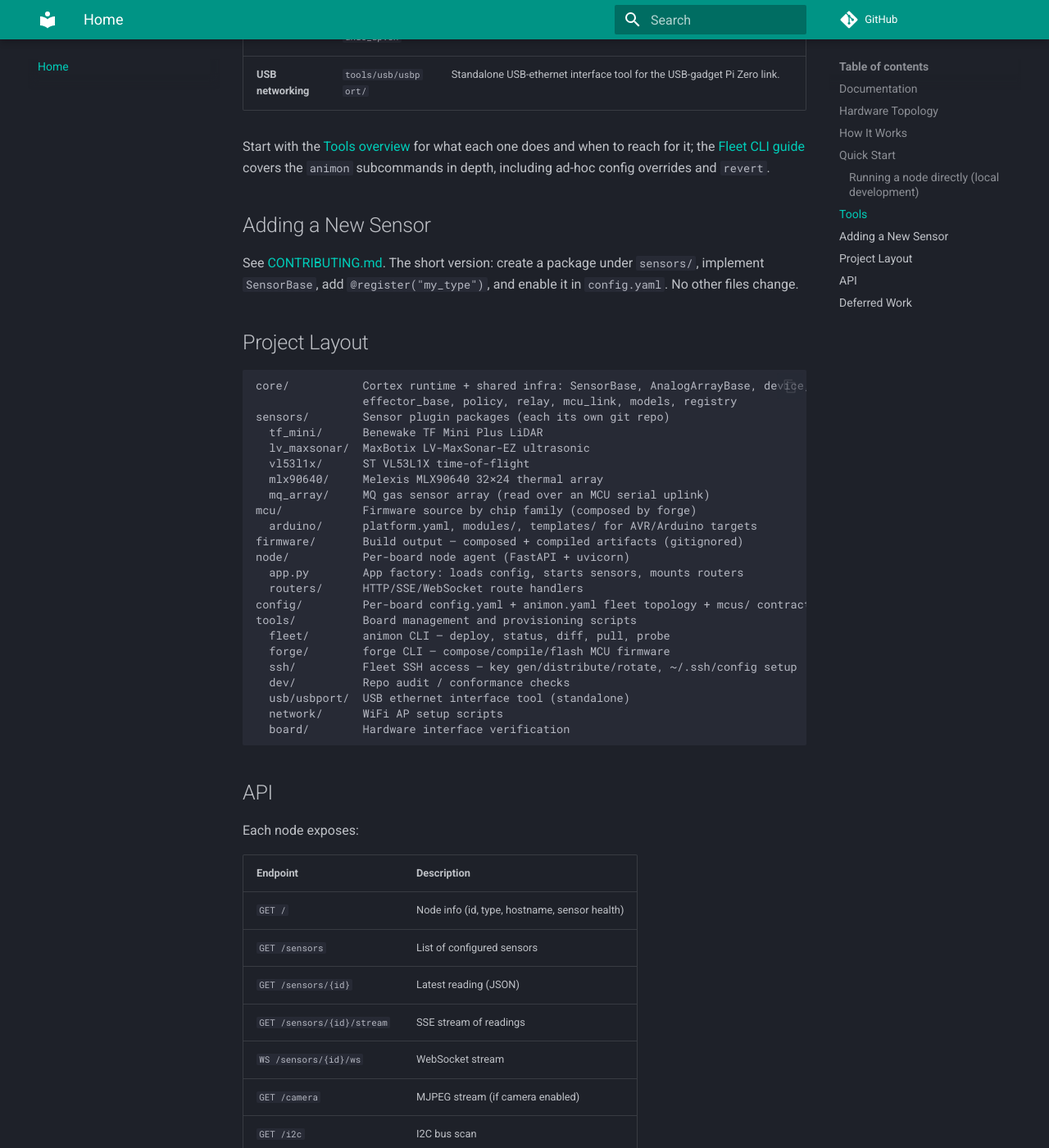
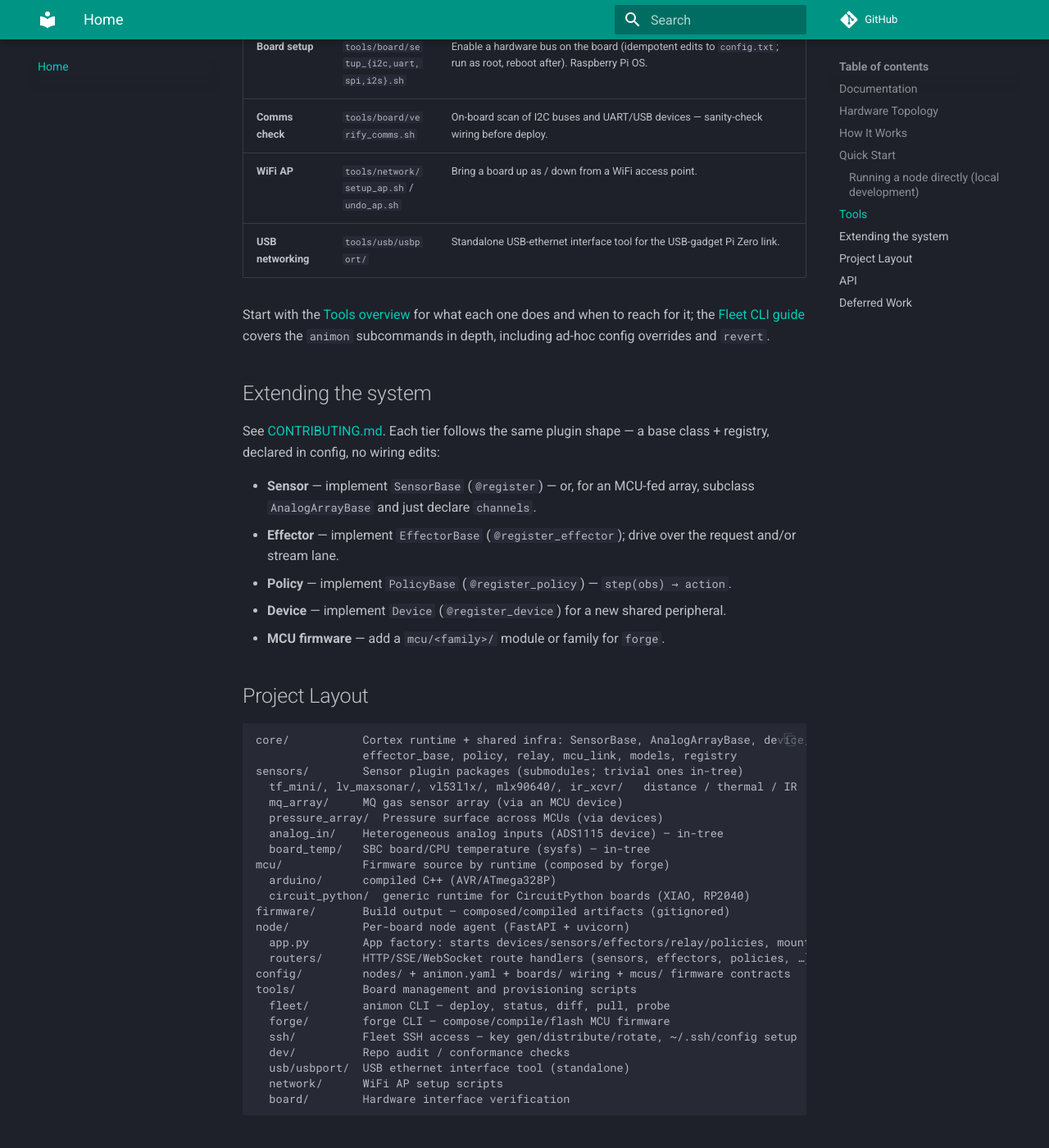
Before and after one commit to kespinoza5/animontics, an MkDocs documentation site: the page built from docs/index.md, in a window 1280 px wide and 1400 px high, scrolled down 3506 px. Shown: the whole window at 82% size. Built offline with MkDocs 1.6.1 and Material for MkDocs 9.7.7, drawn with Linux system fonts in a browser that asks for light colours; comment, search, counter and statistics services are not loaded; some of the changed text lies outside the part shown.

Commit message:
docs(readme): reframe top-level README for the efferent/cortex design
The README still read as "distributed sensor infrastructure". Bring it in line
with the nervous-system model (it's also the docs landing page via docs/index.md):

- Tagline + How It Works: each node is a cortex — senses, acts via effectors,
  runs policies through the relay; devices reach hardware; forge composes MCU
  firmware. Note the board-config devices/effectors/policies sections and
  config/mcus; link docs/cortex.md + docs/forge.md.
- "Extending the system": the five plugin tiers (sensor/effector/policy/device/
  firmware), each a base + registry.
- Project Layout: pressure_array/analog_in/board_temp, mcu/circuit_python,
  lifespan tiers; API table adds /effectors, /policies, /sensors/{id}/frames.
- node/README: restore the /sensors/{id}/ws endpoint alongside /frames.

Docs build clean (pre-existing network.md 404 aside).

Co-Authored-By: Claude Opus 4.8 <noreply@anthropic.com>

````diff
--- a/README.md
+++ b/README.md
@@ -1,6 +1,13 @@
 # Animontics
 
-Distributed sensor infrastructure for an embodied AI system. Each compute node runs a lightweight HTTP server exposing its local sensors. The system spans Linux SBCs connected over Gigabit Ethernet, a USB-networked Pi Zero 2W, and a cluster of CircuitPython/MicroPython microcontrollers on a USB hub.
+A distributed **nervous system** for an embodied AI. Each compute node is a
+*cortex*: it **senses** the world (afferent), **acts** on it through **effectors**
+(efferent — motion, light, sound), and runs local **control loops** (policies),
+all over a lightweight HTTP server. Sensors and effectors reach hardware through
+**devices** (shared peripherals); the microcontrollers behind them run firmware
+**composed by `forge`**. The system spans Linux SBCs over Gigabit Ethernet, a
+USB-networked Pi Zero 2W, and a cluster of CircuitPython/MicroPython
+microcontrollers on a USB hub.
 
 ## Documentation
 
@@ -19,9 +26,10 @@ python -m mkdocs serve
 python -m mkdocs build
 ```
 
-Start at **Architecture** for the system design, or **Getting Started** for a
-first deploy. The source pages live in `docs/` and the navigation is defined in
-`mkdocs.yml`.
+Start at **Architecture** for the system design, **The Cortex Runtime** for the
+node model (devices/sensors/effectors/policies), **Firmware & Targets (forge)**
+for the microcontroller tier, or **Getting Started** for a first deploy. The
+source pages live in `docs/` and the navigation is defined in `mkdocs.yml`.
 
 ## Hardware Topology
 
@@ -45,12 +53,14 @@ See `config/animon.example.yaml` for the schema.
 
 ## How It Works
 
-Every board runs the same node agent (`node/app.py`, FastAPI) and serves only
-the sensors assigned to it. You don't manage boards by hand — the **fleet CLI**
-(`animon`) keeps each board's code and config in sync from a single desired-state
-file on your dev machine.
+Every board runs the same node agent (`node/app.py`, FastAPI). On startup it
+brings up its **cortex runtime** — devices → sensors → effectors → relay →
+policies — and serves them over HTTP. You don't manage boards by hand: the
+**fleet CLI** (`animon`) keeps each board's code and config in sync from a single
+desired-state file on your dev machine, and the **firmware CLI** (`forge`)
+composes the microcontroller firmware behind the devices.
 
-Configuration is split into four layers, each owning exactly one concern:
+Sensor configuration is split into four layers, each owning exactly one concern:
 
 | Layer | Where | In repo? | Holds |
 |-------|-------|----------|-------|
@@ -59,13 +69,15 @@ Configuration is split into four layers, each owning exactly one concern:
 | **Board wiring** | `config/boards/<id>.yaml` | ❌ | Physical connections (port, bus, baud, address) |
 | **Hardware constraints** | `sensors/<type>/__init__.py` `METADATA` | ✅ | Valid connection types, addresses, locked baud rates |
 
-`animon deploy` negotiates all four: it reconciles the desired state against the
-board's existing wiring, fills gaps from METADATA defaults, validates the result,
-and ships only the sensor packages that board actually needs.
+The board config additionally declares the runtime's other tiers — `devices:`,
+`effectors:`, `policies:` — and each microcontroller has a build contract in
+`config/mcus/<id>.yaml` that `forge` composes into firmware.
 
-See **[docs/architecture.md](docs/architecture.md)** for the full design —
-topology, configuration layers, the sensor plugin system, data lanes, and the
-fleet deploy flow.
+`animon deploy` reconciles desired state against the board's existing wiring,
+fills gaps from METADATA defaults, validates, and ships only the packages that
+board needs. See **[docs/architecture.md](docs/architecture.md)** for the fleet
+design, **[docs/cortex.md](docs/cortex.md)** for the node runtime, and
+**[docs/forge.md](docs/forge.md)** for firmware composition.
 
 ## Quick Start
 
@@ -131,28 +143,38 @@ Start with the [Tools overview](tools/README.md) for what each one does and when
 to reach for it; the [Fleet CLI guide](tools/fleet/README.md) covers the `animon`
 subcommands in depth, including ad-hoc config overrides and `revert`.
 
-## Adding a New Sensor
+## Extending the system
 
-See [CONTRIBUTING.md](CONTRIBUTING.md). The short version: create a package under `sensors/`, implement `SensorBase`, add `@register("my_type")`, and enable it in `config.yaml`. No other files change.
+See [CONTRIBUTING.md](CONTRIBUTING.md). Each tier follows the same plugin shape —
+a base class + registry, declared in config, no wiring edits:
+
+- **Sensor** — implement `SensorBase` (`@register`) — or, for an MCU-fed array,
+  subclass `AnalogArrayBase` and just declare `channels`.
+- **Effector** — implement `EffectorBase` (`@register_effector`); drive over the
+  request and/or stream lane.
+- **Policy** — implement `PolicyBase` (`@register_policy`) — `step(obs) → action`.
+- **Device** — implement `Device` (`@register_device`) for a new shared peripheral.
+- **MCU firmware** — add a `mcu/<family>/` module or family for `forge`.
 
 ## Project Layout
 
 ```
 core/           Cortex runtime + shared infra: SensorBase, AnalogArrayBase, device,
                 effector_base, policy, relay, mcu_link, models, registry
-sensors/        Sensor plugin packages (each its own git repo)
-  tf_mini/      Benewake TF Mini Plus LiDAR
-  lv_maxsonar/  MaxBotix LV-MaxSonar-EZ ultrasonic
-  vl53l1x/      ST VL53L1X time-of-flight
-  mlx90640/     Melexis MLX90640 32×24 thermal array
-  mq_array/     MQ gas sensor array (read over an MCU serial uplink)
-mcu/            Firmware source by chip family (composed by forge)
-  arduino/      platform.yaml, modules/, templates/ for AVR/Arduino targets
-firmware/       Build output — composed + compiled artifacts (gitignored)
+sensors/        Sensor plugin packages (submodules; trivial ones in-tree)
+  tf_mini/, lv_maxsonar/, vl53l1x/, mlx90640/, ir_xcvr/   distance / thermal / IR
+  mq_array/     MQ gas sensor array (via an MCU device)
+  pressure_array/  Pressure surface across MCUs (via devices)
+  analog_in/    Heterogeneous analog inputs (ADS1115 device) — in-tree
+  board_temp/   SBC board/CPU temperature (sysfs) — in-tree
+mcu/            Firmware source by runtime (composed by forge)
+  arduino/      compiled C++ (AVR/ATmega328P)
+  circuit_python/  generic runtime for CircuitPython boards (XIAO, RP2040)
+firmware/       Build output — composed/compiled artifacts (gitignored)
 node/           Per-board node agent (FastAPI + uvicorn)
-  app.py        App factory: loads config, starts sensors, mounts routers
-  routers/      HTTP/SSE/WebSocket route handlers
-config/         Per-board config.yaml + animon.yaml fleet topology + mcus/ contracts
+  app.py        App factory: starts devices/sensors/effectors/relay/policies, mounts routers
+  routers/      HTTP/SSE/WebSocket route handlers (sensors, effectors, policies, …)
+config/         nodes/ + animon.yaml + boards/ wiring + mcus/ firmware contracts
 tools/          Board management and provisioning scripts
   fleet/        animon CLI — deploy, status, diff, pull, probe
   forge/        forge CLI — compose/compile/flash MCU firmware
@@ -170,10 +192,12 @@ Each node exposes:
 | Endpoint | Description |
 |----------|-------------|
 | `GET /` | Node info (id, type, hostname, sensor health) |
-| `GET /sensors` | List of configured sensors |
-| `GET /sensors/{id}` | Latest reading (JSON) |
+| `GET /sensors` · `/sensors/{id}` | List / latest reading (JSON) |
 | `GET /sensors/{id}/stream` | SSE stream of readings |
-| `WS /sensors/{id}/ws` | WebSocket stream |
+| `WS /sensors/{id}/ws` · `/sensors/{id}/frames` | WebSocket JSON / binary-frame stream |
+| `GET /effectors` · `/effectors/{id}` | Outputs: list / descriptor + state |
+| `POST /effectors/{id}` · `WS /effectors/{id}/stream` | Drive: request lane / stream lane |
+| `GET /policies` · `/policies/{id}` · `POST /policies/{id}/enable` | Control loops: inspect / toggle |
 | `GET /camera` | MJPEG stream (if camera enabled) |
 | `GET /i2c` | I2C bus scan |
 
````
Also changed, not shown: node/README.md (+1 -0 lines).
